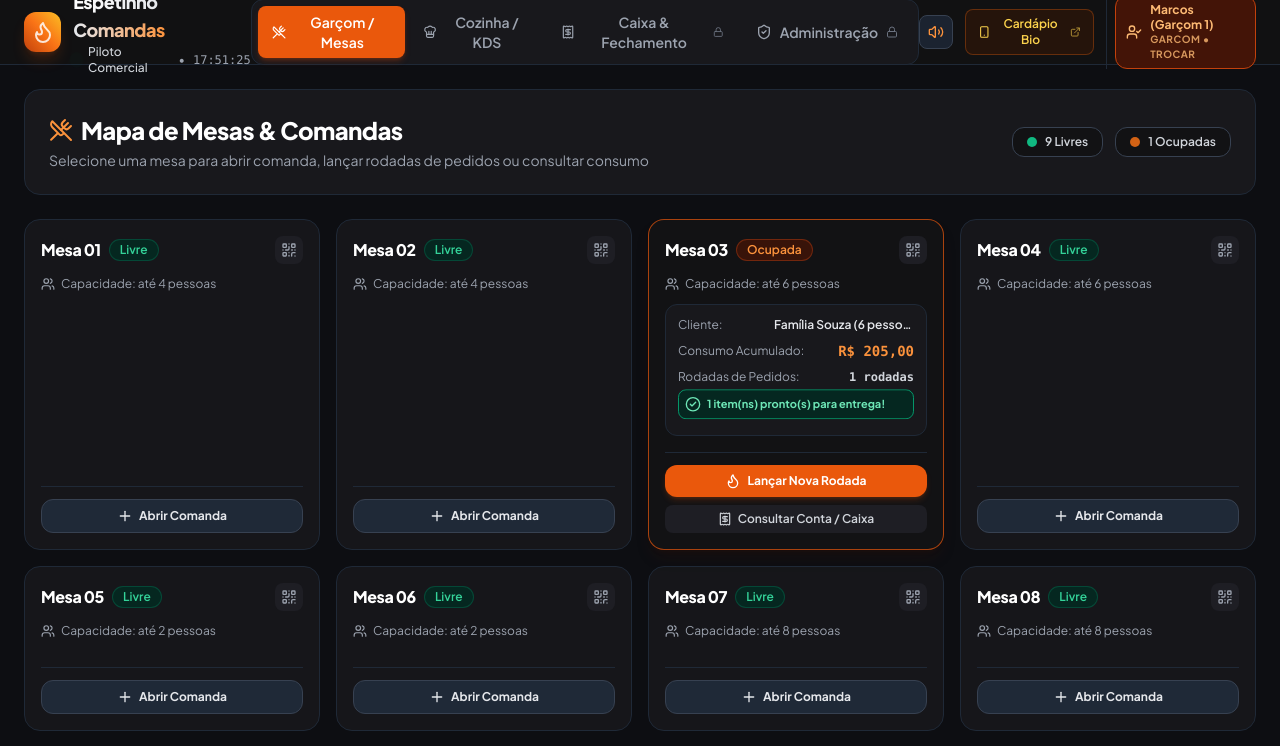
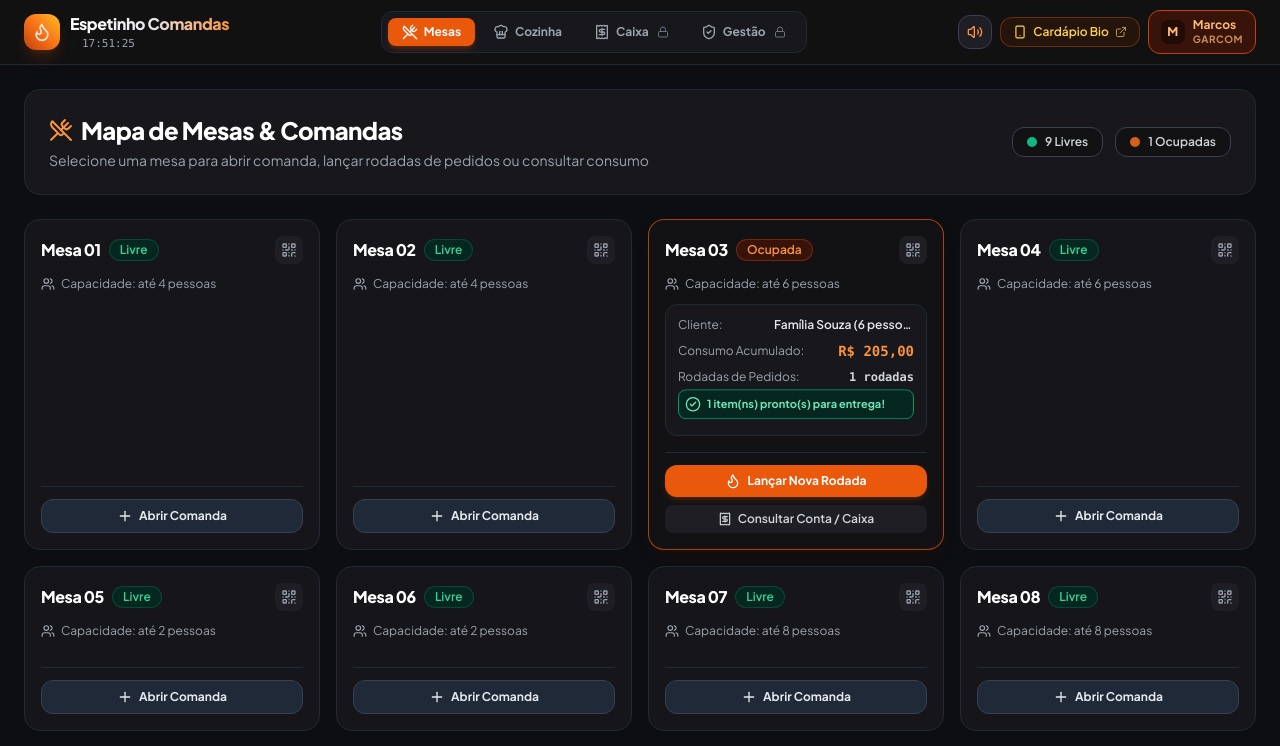
Before and after one commit to wdemozzi/espetinho-comandas, a React (Vite) app: page / in a window 1280 px wide. Shown: the top 746 px of the page. Built offline with nearby package versions, Linux system fonts and the light colour scheme.

Commit message:
fix(ui): polish header layout with single-line tabs, clean brand title, and compact operator badge

```diff
--- a/src/components/common/Header.tsx
+++ b/src/components/common/Header.tsx
@@ -38,15 +38,15 @@ export const Header: React.FC<HeaderProps> = ({ currentView, onNavigate }) => {
     return () => clearInterval(interval);
   }, []);
 
+  // Clean, short, single-line navigation labels that NEVER wrap
   const navItems = [
-    { id: 'garcom', label: 'Garçom / Mesas', icon: UtensilsCrossed, minRole: 'garcom' },
-    { id: 'cozinha', label: 'Cozinha / KDS', icon: ChefHat, minRole: 'garcom' },
-    { id: 'caixa', label: 'Caixa & Fechamento', icon: Receipt, minRole: 'caixa' },
-    { id: 'admin', label: 'Administração', icon: ShieldCheck, minRole: 'admin' },
+    { id: 'garcom', label: 'Mesas', icon: UtensilsCrossed, minRole: 'garcom' },
+    { id: 'cozinha', label: 'Cozinha', icon: ChefHat, minRole: 'garcom' },
+    { id: 'caixa', label: 'Caixa', icon: Receipt, minRole: 'caixa' },
+    { id: 'admin', label: 'Gestão', icon: ShieldCheck, minRole: 'admin' },
   ];
 
   const handleNavClick = (viewId: string) => {
-    // Check permission
     if (viewId === 'admin' && currentUser.role !== 'admin') {
       setPendingRestrictedView(viewId);
       setIsSwitchModalOpen(true);
@@ -62,37 +62,38 @@ export const Header: React.FC<HeaderProps> = ({ currentView, onNavigate }) => {
 
   const getRoleBadgeColor = (role: string) => {
     switch (role) {
-      case 'admin': return 'bg-purple-950 text-purple-300 border-purple-700';
-      case 'caixa': return 'bg-emerald-950 text-emerald-300 border-emerald-700';
-      case 'cozinha': return 'bg-amber-950 text-amber-300 border-amber-700';
-      default: return 'bg-ember-950 text-ember-300 border-ember-700';
+      case 'admin': return 'bg-purple-950/80 text-purple-300 border-purple-700 hover:border-purple-500';
+      case 'caixa': return 'bg-emerald-950/80 text-emerald-300 border-emerald-700 hover:border-emerald-500';
+      case 'cozinha': return 'bg-amber-950/80 text-amber-300 border-amber-700 hover:border-amber-500';
+      default: return 'bg-ember-950/80 text-ember-300 border-ember-700 hover:border-ember-500';
     }
   };
 
   return (
     <header className="sticky top-0 z-40 bg-charcoal-900/95 backdrop-blur border-b border-gray-800">
       <div className="max-w-7xl mx-auto px-3 sm:px-6">
-        <div className="flex items-center justify-between h-16">
-          {/* Brand */}
-          <div className="flex items-center gap-3 cursor-pointer" onClick={() => onNavigate('garcom')}>
-            <div className="w-10 h-10 rounded-xl bg-gradient-to-tr from-ember-700 via-ember-500 to-amber-400 flex items-center justify-center shadow-lg shadow-ember-600/20 text-white font-extrabold text-xl">
-              <Flame className="w-6 h-6 animate-pulse" />
+        <div className="flex items-center justify-between h-16 gap-2">
+          {/* Brand (Clean, single-line, zero wrapping) */}
+          <div
+            className="flex items-center gap-2.5 cursor-pointer flex-shrink-0"
+            onClick={() => onNavigate('garcom')}
+          >
+            <div className="w-9 h-9 rounded-xl bg-gradient-to-tr from-ember-700 via-ember-500 to-amber-400 flex items-center justify-center shadow-lg shadow-ember-600/20 text-white font-extrabold flex-shrink-0">
+              <Flame className="w-5 h-5 animate-pulse" />
             </div>
             <div>
-              <span className="font-extrabold text-lg tracking-tight bg-gradient-to-r from-white via-gray-200 to-ember-400 bg-clip-text text-transparent">
+              <span className="font-extrabold text-base tracking-tight bg-gradient-to-r from-white via-gray-200 to-ember-400 bg-clip-text text-transparent whitespace-nowrap block">
                 Espetinho Comandas
               </span>
-              <div className="flex items-center gap-2 text-xs text-gray-400">
-                <span className="w-2 h-2 rounded-full bg-emerald-500 animate-ping" />
-                <span className="text-gray-300 font-medium">Piloto Comercial</span>
-                <span>•</span>
+              <div className="flex items-center gap-1.5 text-[11px] text-gray-400">
+                <span className="w-1.5 h-1.5 rounded-full bg-emerald-500 animate-ping flex-shrink-0" />
                 <span className="font-mono text-gray-400">{time}</span>
               </div>
             </div>
           </div>
 
-          {/* Nav links (Desktop) */}
-          <nav className="hidden md:flex items-center gap-1 bg-charcoal-850 p-1.5 rounded-xl border border-gray-800">
+          {/* Nav links (Desktop - Horizontal, single line, no wrapping) */}
+          <nav className="hidden md:flex items-center gap-1 bg-charcoal-850 p-1.5 rounded-xl border border-gray-800 flex-shrink-0">
             {navItems.map((item) => {
               const Icon = item.icon;
               const isActive = currentView === item.id;
@@ -104,27 +105,27 @@ export const Header: React.FC<HeaderProps> = ({ currentView, onNavigate }) => {
                 <button
                   key={item.id}
                   onClick={() => handleNavClick(item.id)}
-                  className={`flex items-center gap-2 px-3.5 py-1.5 rounded-lg text-sm font-semibold transition-all ${
+                  className={`flex items-center gap-1.5 px-3.5 py-1.5 rounded-lg text-xs font-bold whitespace-nowrap transition-all ${
                     isActive
                       ? 'bg-ember-600 text-white shadow-md shadow-ember-700/30'
                       : 'text-gray-400 hover:text-gray-200 hover:bg-gray-800/60'
                   }`}
                 >
-                  <Icon className="w-4 h-4" />
+                  <Icon className="w-4 h-4 flex-shrink-0" />
                   <span>{item.label}</span>
-                  {isLocked && <Lock className="w-3 h-3 text-gray-500" />}
+                  {isLocked && <Lock className="w-3 h-3 text-gray-500 ml-0.5 flex-shrink-0" />}
                 </button>
               );
             })}
           </nav>
 
-          {/* Quick Links & Operator Switcher */}
-          <div className="flex items-center gap-2 sm:gap-3">
+          {/* Quick Actions & Operator Badge */}
+          <div className="flex items-center gap-2 flex-shrink-0">
             {/* Audio test button */}
             <button
               onClick={() => soundService.playOrderReady()}
-              title="Testar sinal sonoro da cozinha"
-              className="p-2 rounded-lg bg-gray-800/80 hover:bg-gray-700 text-gray-300 border border-gray-700 transition"
+              title="Testar sinal sonoro de pedido pronto"
+              className="p-2 rounded-xl bg-charcoal-800 hover:bg-gray-700 text-gray-300 border border-gray-700 transition"
             >
               <Volume2 className="w-4 h-4 text-ember-400" />
             </button>
@@ -133,38 +134,40 @@ export const Header: React.FC<HeaderProps> = ({ currentView, onNavigate }) => {
             <button
               onClick={() => onNavigate('cardapio')}
               title="Abrir Cardápio Digital Público"
-              className="hidden sm:flex items-center gap-1.5 px-3 py-1.5 rounded-lg bg-amber-950/40 hover:bg-amber-900/50 text-amber-300 border border-amber-800/60 text-xs font-semibold transition"
+              className="hidden lg:flex items-center gap-1.5 px-3 py-1.5 rounded-xl bg-amber-950/40 hover:bg-amber-900/50 text-amber-300 border border-amber-800/60 text-xs font-semibold whitespace-nowrap transition"
             >
               <Smartphone className="w-3.5 h-3.5" />
               <span>Cardápio Bio</span>
               <ExternalLink className="w-3 h-3 opacity-70" />
             </button>
 
-            {/* PROTECTED OPERATOR BADGE (No open dropdown! Requires PIN to switch) */}
-            <div className="flex items-center gap-2 pl-2 border-l border-gray-800">
+            {/* PROTECTED OPERATOR BADGE (PIN locked, clean badge) */}
             <button
               type="button"
               onClick={() => setIsSwitchModalOpen(true)}
-                className={`py-1.5 px-2.5 rounded-xl border flex items-center gap-2 transition hover:ring-2 hover:ring-ember-500/50 ${getRoleBadgeColor(
+              className={`py-1.5 px-3 rounded-xl border flex items-center gap-2 transition shadow-sm ${getRoleBadgeColor(
                 currentUser.role
               )}`}
               title="Clique para trocar operador ou desbloquear com PIN"
             >
-                <UserCheck className="w-4 h-4 flex-shrink-0" />
-                <div className="text-left">
-                  <p className="text-xs font-bold leading-tight">{currentUser.full_name}</p>
-                  <p className="text-[10px] uppercase font-bold tracking-wider opacity-80">
-                    {currentUser.role} • Trocar
+              <div className="w-6 h-6 rounded-lg bg-black/40 flex items-center justify-center text-xs font-extrabold flex-shrink-0">
+                {currentUser.full_name.charAt(0)}
+              </div>
+              <div className="text-left hidden sm:block">
+                <p className="text-xs font-bold leading-tight truncate max-w-[110px]">
+                  {currentUser.full_name.split(' ')[0]}
+                </p>
+                <p className="text-[10px] uppercase font-bold tracking-wider opacity-75">
+                  {currentUser.role}
                 </p>
               </div>
             </button>
           </div>
         </div>
       </div>
-      </div>
 
       {/* Mobile Navigation Bar */}
-      <div className="flex md:hidden items-center justify-around bg-charcoal-850 border-t border-gray-800 px-2 py-1.5 overflow-x-auto">
+      <div className="flex md:hidden items-center justify-around bg-charcoal-850 border-t border-gray-800 px-2 py-1.5">
         {navItems.map((item) => {
           const Icon = item.icon;
           const isActive = currentView === item.id;
@@ -186,7 +189,7 @@ export const Header: React.FC<HeaderProps> = ({ currentView, onNavigate }) => {
                   <Lock className="w-2.5 h-2.5 absolute -top-1 -right-1.5 text-amber-400" />
                 )}
               </div>
-              <span>{item.label.split('/')[0].trim()}</span>
+              <span>{item.label}</span>
             </button>
           );
         })}
```
Lines whose indentation alone changed are shown as unchanged.
